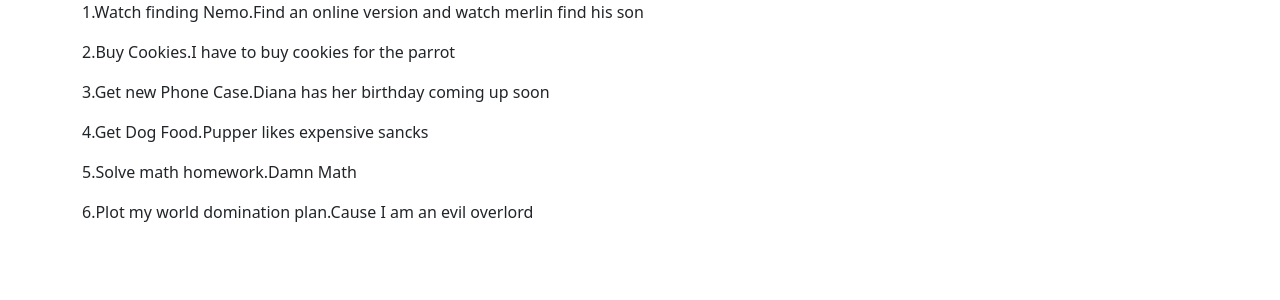
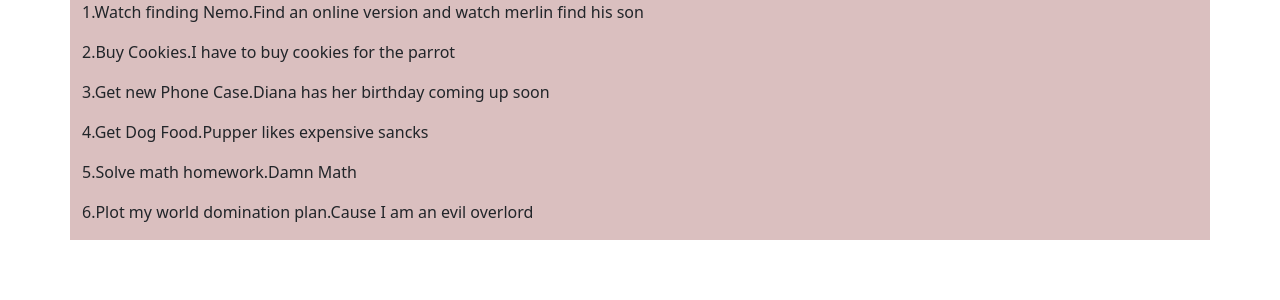
Before and after one commit to JoyChristine/GOALS, an Angular app: page / in a window 1280 px wide. Shown: the top 300 px of the page. Built offline with nearby package versions, Linux system fonts and the light colour scheme.

Commit message:
initial commit

```diff
--- a/src/app/goal/goal.component.css
+++ b/src/app/goal/goal.component.css
@@ -0,0 +1,3 @@
+.container{
+    background-color: rgb(218, 191, 191);
+}
```
